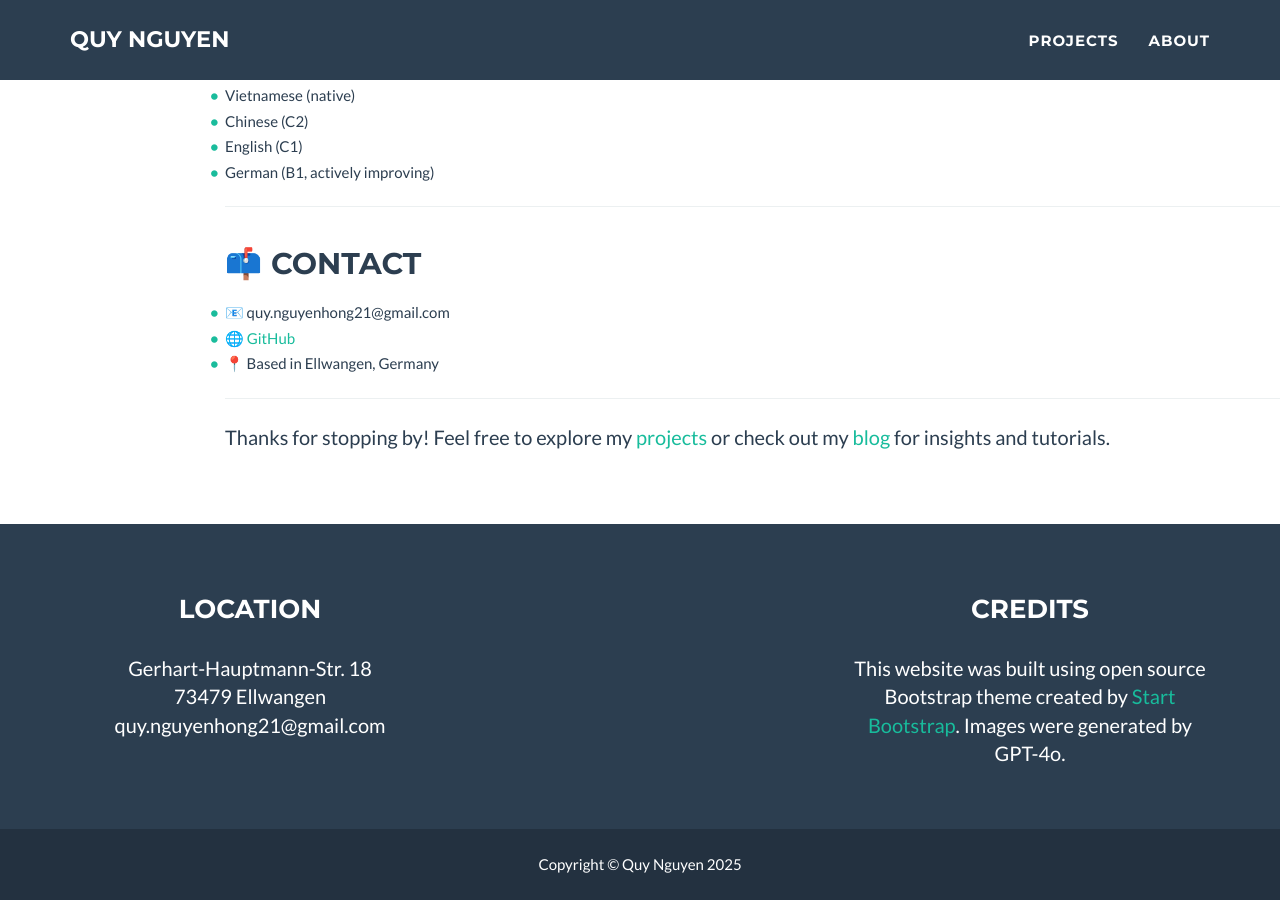
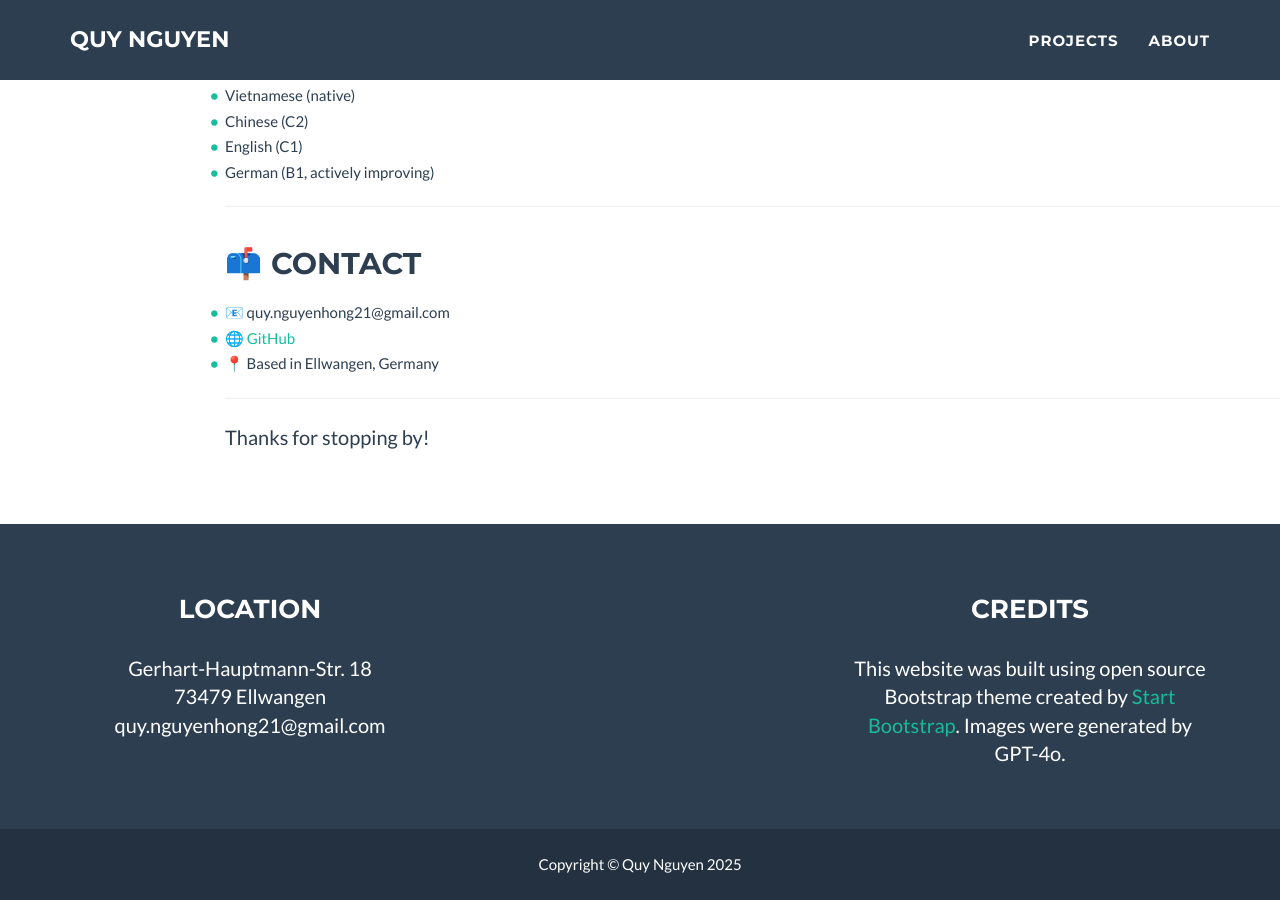
Before and after one commit to nguyenhongquy/research-portfolio, a Jekyll site: the page built from docs/about.md, in a window 1280 px wide and 900 px high, scrolled down 1632 px. Built offline with Jekyll 4.4.1, drawn with Linux system fonts in a browser that asks for light colours.

Commit message:
update about

```diff
--- a/docs/about.md
+++ b/docs/about.md
@@ -54,4 +54,4 @@ With a PhD in Linguistics from The Chinese University of Hong Kong and an MSc in
 
 ---
 
-Thanks for stopping by! Feel free to explore my [projects](/#portfolio) or check out my [blog](/blog) for insights and tutorials.
+Thanks for stopping by!
```
